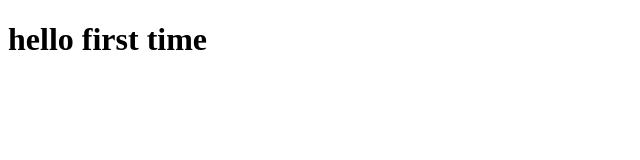
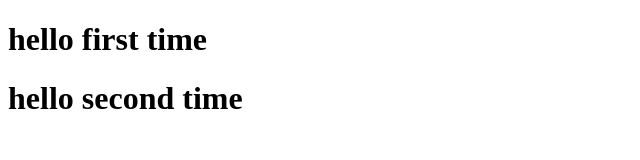
Before and after one commit to ajayrajput74/testing-git, a plain HTML site: page index.html in a window 1280 px wide. Shown: the whole page, without its empty margins (0-640 px from the left). Drawn offline with Linux system fonts and the light colour scheme.

Commit message:
first update

```diff
--- a/index.html
+++ b/index.html
@@ -5,5 +5,6 @@
 </head>
 <body>
 <h1>hello first time</h1>
+<h1>hello second time</h1>
 </body>
 </html>
```
